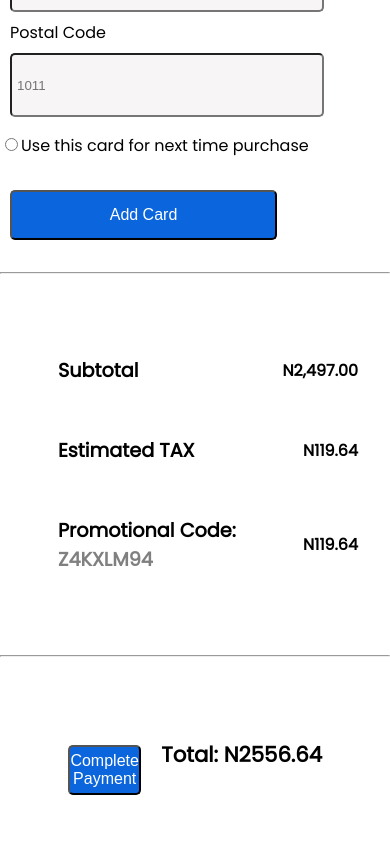
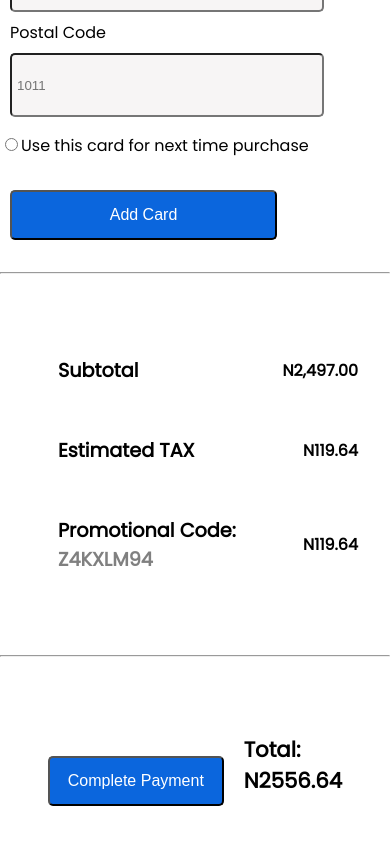
Before and after one commit to nkemjikaobi/ionec, a React (Create React App) app: page / in a window 390 px wide. Shown: the part 897-1741 px from the top of the page. Built offline with nearby package versions, Linux system fonts and the light colour scheme.

Commit message:
Ui fIXES

```diff
--- a/src/components/Footer/Footer.module.css
+++ b/src/components/Footer/Footer.module.css
@@ -29,6 +29,10 @@ button {
 		width: 18.75rem;
 	}
 	.footer {
-		justify-content: space-evenly;
+		justify-content: space-between;
+	}
+	.completePaymentButton {
+		width: 100%;
+		margin-right: 20px;
 	}
 }
```
